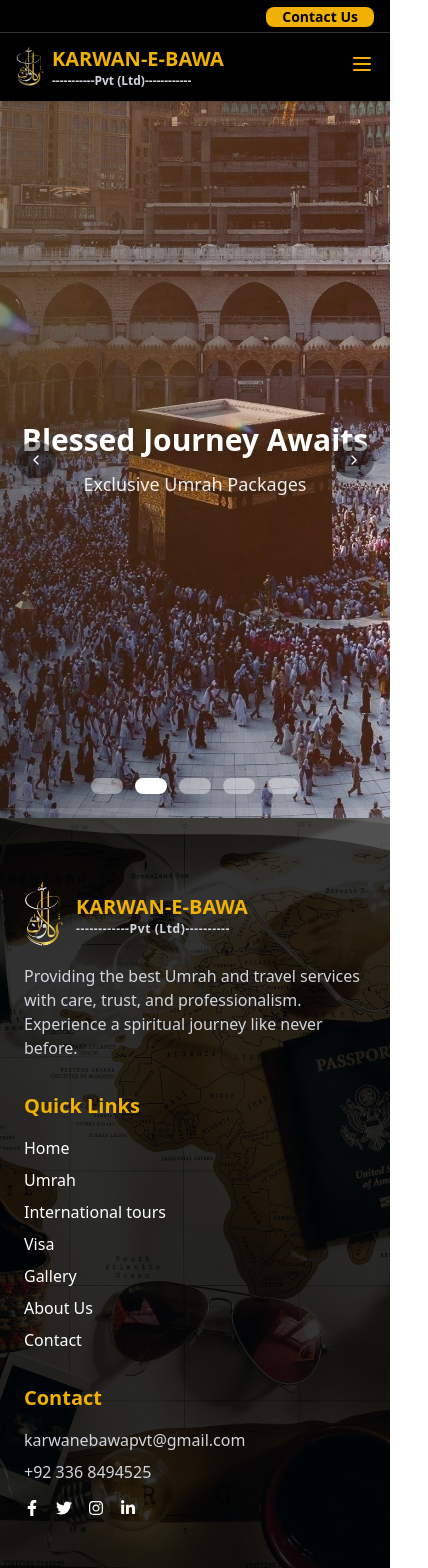
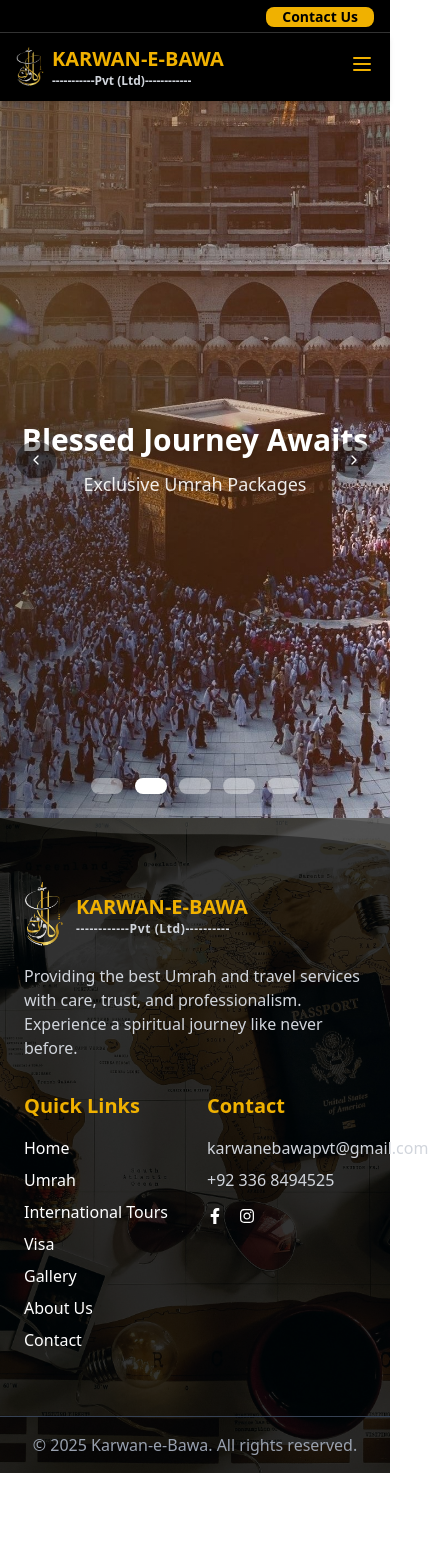
Before and after one commit to IqraAbdulQadir/Karwan-E-Bawa, a Next.js app: page / in a window 390 px wide. Shown: the top 1568 px of the page, 428 px wide, since content can reach past the window. After the commit the page ends 1473 px from the top, so only its background shows below. Built offline with nearby package versions, Linux system fonts and the light colour scheme.

Commit message:
fixed footer columns

```diff
--- a/src/components/Footer.tsx
+++ b/src/components/Footer.tsx
@@ -1,21 +1,14 @@
 // app/components/Footer.tsx
-import Image from 'next/image';
-import Link from 'next/link';
-import { FaFacebookF, FaTwitter, FaInstagram, FaLinkedinIn } from 'react-icons/fa';
-
+import Image from "next/image";
+import Link from "next/link";
+import { FaFacebookF, FaInstagram } from "react-icons/fa";
 
 export default function Footer() {
   return (
     <footer className="relative w-full text-white bg-black">
-      {/* Background Image */}
-
-        {/* Double Wave Border */}
+      {/* Wave Borders */}
       <div className="absolute top-0 left-0 w-full overflow-hidden leading-none z-10">
-          <svg
-            className="block w-full"
-            viewBox="0 0 1440 120"
-            xmlns="http://www.w3.org/2000/svg"
-          >
+        <svg className="block w-full" viewBox="0 0 1440 120">
           <path
             fill="#ffffff"
             opacity="0.15"
@@ -23,49 +16,48 @@ export default function Footer() {
           />
         </svg>
       </div>
-        <div className="absolute top-0 left-0 w-full overflow-hidden leading-none z-10" style={{ marginTop: '-10px' }}>
-          <svg
-            className="block w-full"
-            viewBox="0 0 1440 120"
-            xmlns="http://www.w3.org/2000/svg"
+
+      <div
+        className="absolute top-0 left-0 w-full overflow-hidden leading-none z-10"
+        style={{ marginTop: "-10px" }}
       >
+        <svg className="block w-full" viewBox="0 0 1440 120">
           <path
             fill="#ffffff"
-              opacity="0.10"
+            opacity="0.1"
             d="M0,0 C480,60 960,0 1440,60 L1440,0 L0,0 Z"
           />
         </svg>
       </div>
+
+      {/* Background Image */}
       <div className="absolute inset-0">
-
         <Image
-          src="/images/hhh.jpg" // Place your image in public/images/
+          src="/images/hhh.jpg"
           alt="Footer Background"
           fill
-          className="object-cover object-center"
+          className="object-cover"
           priority
         />
-        <div className="absolute inset-0 bg-black/80"></div> {/* Dark overlay */}
+        <div className="absolute inset-0 bg-black/80" />
       </div>
 
       {/* Footer Content */}
-      <div className="relative z-10 max-w-7xl mx-auto px-6 py-16 grid md:grid-cols-3 gap-8">
-        {/* Logo & Description */}
-<div>
+      <div className="relative z-10 max-w-7xl mx-auto px-6 py-16 grid gap-8 md:grid-cols-3">
+
+        {/* Karwan-e-Bawa — FULL WIDTH ON MOBILE */}
+        <div className="col-span-full md:col-span-1">
           <div className="flex items-center space-x-3 mb-4">
             <Image
               src="/images/logo.png"
               alt="Karwan-e-Bawa Logo"
               width={40}
               height={40}
-      className="object-contain"
             />
-
             <div className="flex flex-col leading-none">
               <span className="text-xl font-semibold text-yellow-500">
                 KARWAN-E-BAWA
               </span>
-
               <span className="text-xs font-bold text-gray-300 tracking-wider">
                 ------------Pvt (Ltd)----------
               </span>
@@ -73,64 +65,53 @@ export default function Footer() {
           </div>
 
           <p className="text-gray-300">
-    Providing the best Umrah and travel services with care, trust, and professionalism.
-    Experience a spiritual journey like never before.
+            Providing the best Umrah and travel services with care, trust, and
+            professionalism. Experience a spiritual journey like never before.
           </p>
         </div>
 
-
+        {/* MOBILE: 2 columns | DESKTOP: normal grid children */}
+        <div className="grid grid-cols-2 gap-6 md:contents">
 
           {/* Quick Links */}
           <div>
-          <h3 className="text-xl font-semibold text-yellow-500 mb-4">Quick Links</h3>
+            <h3 className="text-xl font-semibold text-yellow-500 mb-4">
+              Quick Links
+            </h3>
             <ul className="space-y-2">
-            <li>
-              <Link href="/" className="hover:text-yellow-400 transition">Home</Link>
-            </li>
-            <li>
-              <Link href="/Umrah" className="hover:text-yellow-400 transition">Umrah</Link>
-            </li>
-            <li>
-              <Link href="/Tours" className="hover:text-yellow-400 transition">International tours</Link>
-            </li>
-            <li>
-              <Link href="/Visa" className="hover:text-yellow-400 transition">Visa</Link>
-            </li>
-            <li>
-              <Link href="/Gallery" className="hover:text-yellow-400 transition">Gallery</Link>
-            </li>
-            <li>
-              <Link href="/About" className="hover:text-yellow-400 transition">About Us</Link>
-            </li>
-
-            <li>
-              <Link href="/Contact" className="hover:text-yellow-400 transition">Contact</Link>
-            </li>
-
-
-            {/* <li>
-              <Link href="/Blog" className="hover:text-yellow-400 transition">Blog</Link>
-            </li> */}
+              <li><Link href="/" className="hover:text-yellow-400">Home</Link></li>
+              <li><Link href="/Umrah" className="hover:text-yellow-400">Umrah</Link></li>
+              <li><Link href="/Tours" className="hover:text-yellow-400">International Tours</Link></li>
+              <li><Link href="/Visa" className="hover:text-yellow-400">Visa</Link></li>
+              <li><Link href="/Gallery" className="hover:text-yellow-400">Gallery</Link></li>
+              <li><Link href="/About" className="hover:text-yellow-400">About Us</Link></li>
+              <li><Link href="/Contact" className="hover:text-yellow-400">Contact</Link></li>
             </ul>
           </div>
 
-        {/* Contact & Social */}
+          {/* Contact */}
           <div>
-          <h3 className="text-xl font-semibold text-yellow-500 mb-4">Contact</h3>
+            <h3 className="text-xl font-semibold text-yellow-500 mb-4">
+              Contact
+            </h3>
             <p className="text-gray-300 mb-2">karwanebawapvt@gmail.com</p>
             <p className="text-gray-300 mb-4">+92 336 8494525</p>
+
             <div className="flex space-x-4">
-            <Link href="#" className="hover:text-yellow-400 transition"><FaFacebookF /></Link>
-            <Link href="#" className="hover:text-yellow-400 transition"><FaTwitter /></Link>
-            <Link href="#" className="hover:text-yellow-400 transition"><FaInstagram /></Link>
-            <Link href="#" className="hover:text-yellow-400 transition"><FaLinkedinIn /></Link>
+              <Link href="#" className="hover:text-yellow-400">
+                <FaFacebookF />
+              </Link>
+              <Link href="#" className="hover:text-yellow-400">
+                <FaInstagram />
+              </Link>
+            </div>
           </div>
         </div>
       </div>
 
       {/* Bottom Bar */}
       <div className="relative z-10 border-t border-gray-700 text-center text-gray-400 py-4">
-        &copy; {new Date().getFullYear()} Karwan-e-Bawa. All rights reserved.
+        © {new Date().getFullYear()} Karwan-e-Bawa. All rights reserved.
       </div>
     </footer>
   );
```
Lines whose indentation alone changed are shown as unchanged.
